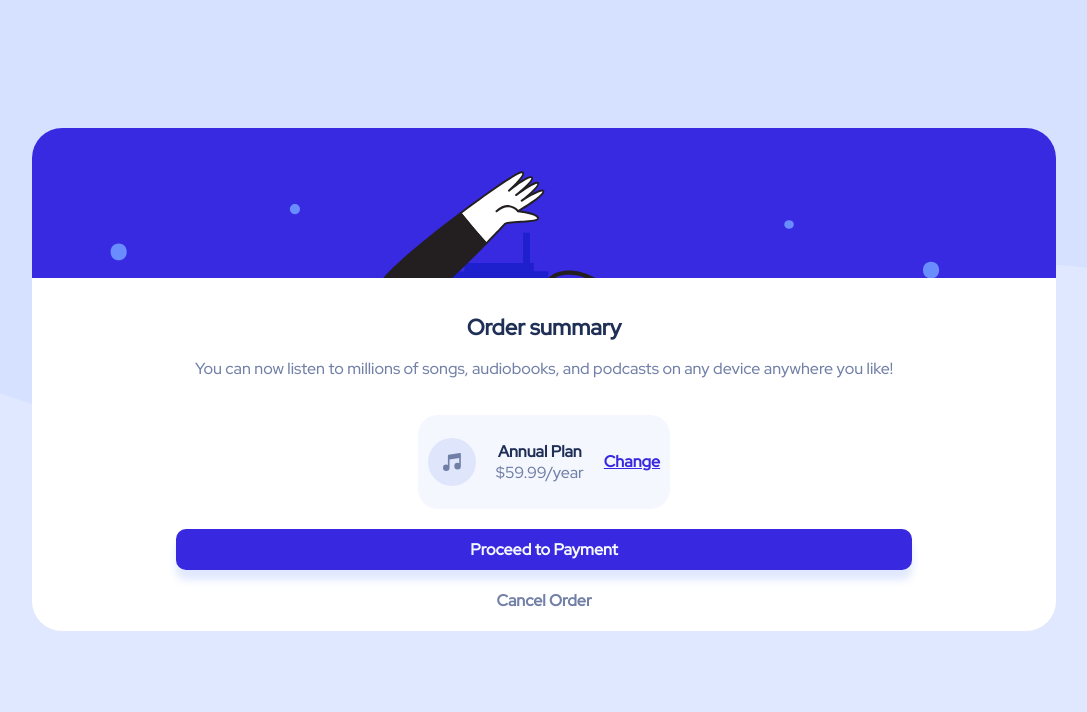
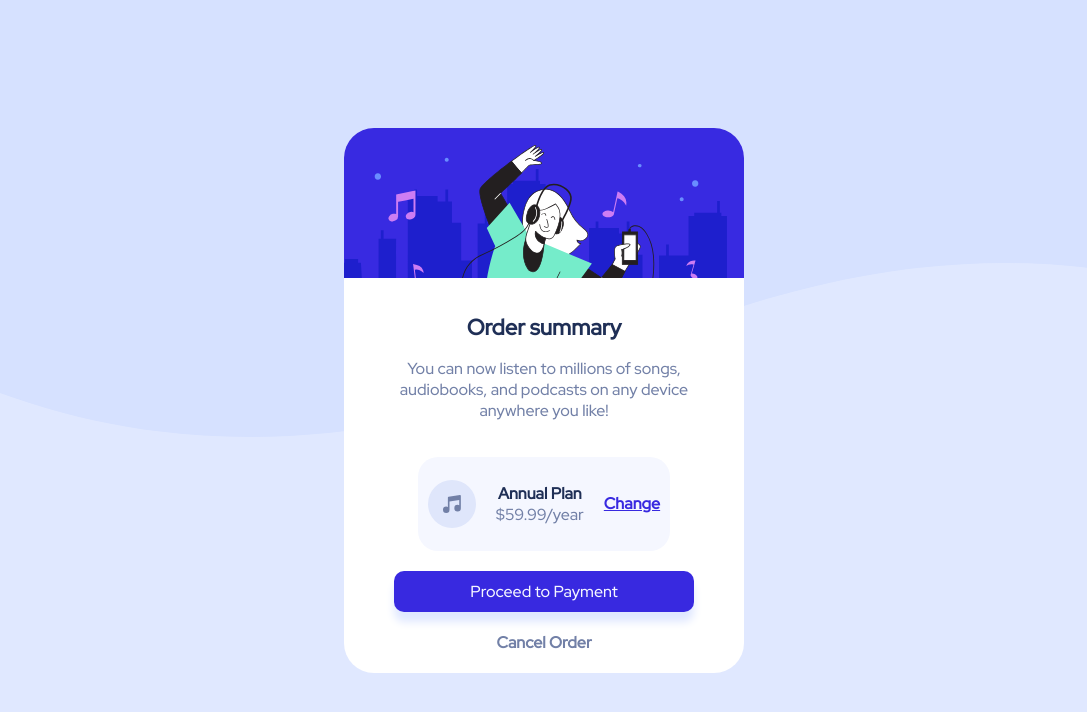
Before and after one commit to FrankZiWANG-dev/frontend-mentor-1, a plain HTML site: page index.html in a window 1280 px wide. Shown: the whole page, without its empty margins (96-1183 px from the left). Drawn offline with Linux system fonts and the light colour scheme.

Commit message:
done and responsive

```diff
--- a/index.html
+++ b/index.html
@@ -30,10 +30,14 @@
             <a href="https://github.com/FrankZiWANG-dev">Change</a>
         </div>
         <div id='payment'>
-            Proceed to Payment
+            <a href="https://github.com/FrankZiWANG-dev">
+             Proceed to Payment
+            </a>
         </div>
         <div id='cancel'>
-            Cancel Order
+            <a href="https://github.com/FrankZiWANG-dev">
+                Cancel Order
+            </a>
         </div>
      </div>
 </body>
--- a/style.scss
+++ b/style.scss
@@ -32,7 +32,12 @@ p{
     text-align: center;
     align-items: center;
     height: 80%;
-    width: 80%;
+    @media (max-width: 375px) {
+        width: 80%;
+    }
+    @media (min-width: 376px) {
+        width: 400px;
+    }
     margin-top: 10%;
     margin-bottom: 10%;
 
@@ -61,6 +66,9 @@ p{
     a{
         color: hsl(245, 75%, 52%);
         font-weight: bold;
+        &:hover{
+            color: hsl(224, 23%, 55%);
+        }
     }
 }
 #music-icon{
@@ -70,17 +78,29 @@ p{
 
 #payment{
     background-color:  hsl(245, 75%, 52%);
-    color: hsl(225, 100%, 98%);
-    font-weight:bold;
 
     border-radius: 10px;
     width: 70%;
     box-shadow: 0px 10px 8px hsl(225, 100%, 94%);
     padding: 10px;
+    &:hover{
+            background-color:hsl(224, 23%, 55%) ;
+        }
+    a {
+        text-decoration: none;
+        color: hsl(225, 100%, 98%);
+
+    }
 }
 
 #cancel{
     font-weight: bold;
-    color: hsl(224, 23%, 55%);
     padding-bottom: 20px;
+    a {
+        text-decoration: none;
+        color: hsl(224, 23%, 55%);
+        &:hover{
+            color: hsl(223, 47%, 23%);
+        }
+    }
 }
```
Also changed, not shown: style.css, 2 other files.
